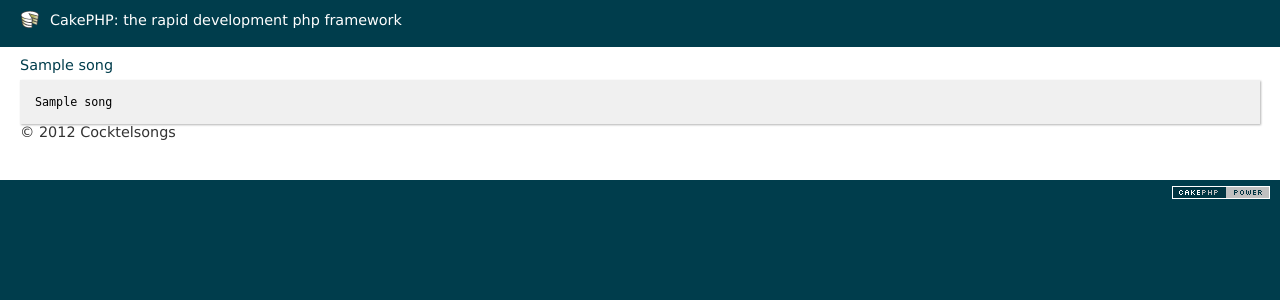
After one commit to deldan/songschords, a CakePHP app: the page made by app/View/Themed/Bootstrap/Songs/pdf/view.ctp in a window 1280 px wide. The commit adds this page. Shown: the top 300 px of the page. Run offline with PHP 8.4 and a stand-in for CakePHP, Linux system fonts and the light colour scheme; the template is opened without the code that fills it: most values are stand-ins (such as "Sample title", 1, 10 or a date in 2020); data that the repository does not hold is empty; some libraries are stand-ins or nearby versions.

Commit message:
Descarga de canciones!

```diff
--- a/app/Config/bootstrap.php
+++ b/app/Config/bootstrap.php
@@ -130,3 +130,4 @@ Cache::config('default', array('engine' => 'File'));
  *
  */
 CakePlugin::loadAll();
+CakePlugin::load('CakePdf', array('bootstrap' => true, 'routes' => true));
--- a/app/Config/routes.php
+++ b/app/Config/routes.php
@@ -36,13 +36,15 @@
 	Router::connect('/login', array('controller' => 'users', 'action' => 'login'));
 	Router::connect('/nuevapassword', array('controller' => 'users', 'action' => 'resetUserPassword'));
 
-
+	Router::parseExtensions('pdf');
 
 /**
  * Load all plugin routes.  See the CakePlugin documentation on
  * how to customize the loading of plugin routes.
  */
 	CakePlugin::routes();
+
+
 /**
  * Load the CakePHP default routes. Remove this if you do not want to use
  * the built-in default routes.
--- a/app/View/Elements/song_bar.ctp
+++ b/app/View/Elements/song_bar.ctp
@@ -14,7 +14,7 @@
 				  <i class="icon-print"></i>
 				  Imprimir canción
 				</a>
-				<a href="#">
+				<a href="<?php echo $song['Song']['id'];?>.pdf">
 				  <i class="icon-download"></i>
 				  Descargar
 				</a>
--- a/app/View/Layouts/pdf/default.ctp
+++ b/app/View/Layouts/pdf/default.ctp
@@ -0,0 +1 @@
+<?php echo $this->fetch('content'); ?>
--- /dev/null
+++ b/app/View/Themed/Bootstrap/Songs/pdf/view.ctp
@@ -0,0 +1,9 @@
+<h1><?php echo $song['Song']['title']; ?></h1>
+
+<pre>
+<?php echo $song['Song']['song']; ?>
+</pre>
+
+<footer>
+© 2012 Cocktelsongs
+</footer>
```
Also changed, not shown: app/Controller/SongsController.php (+4 -6 lines).
